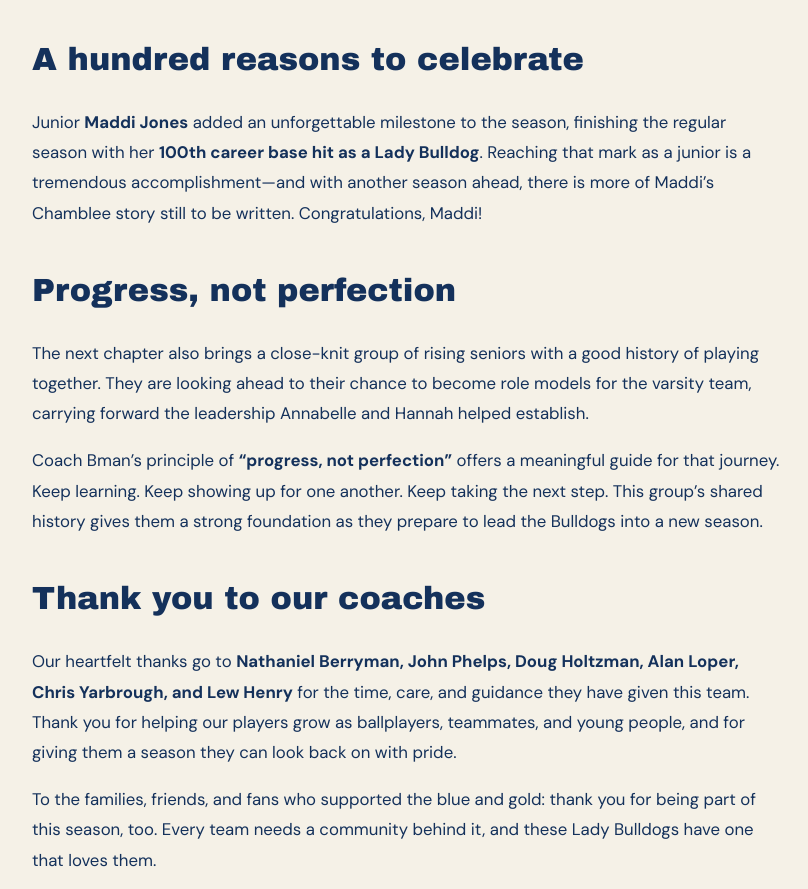
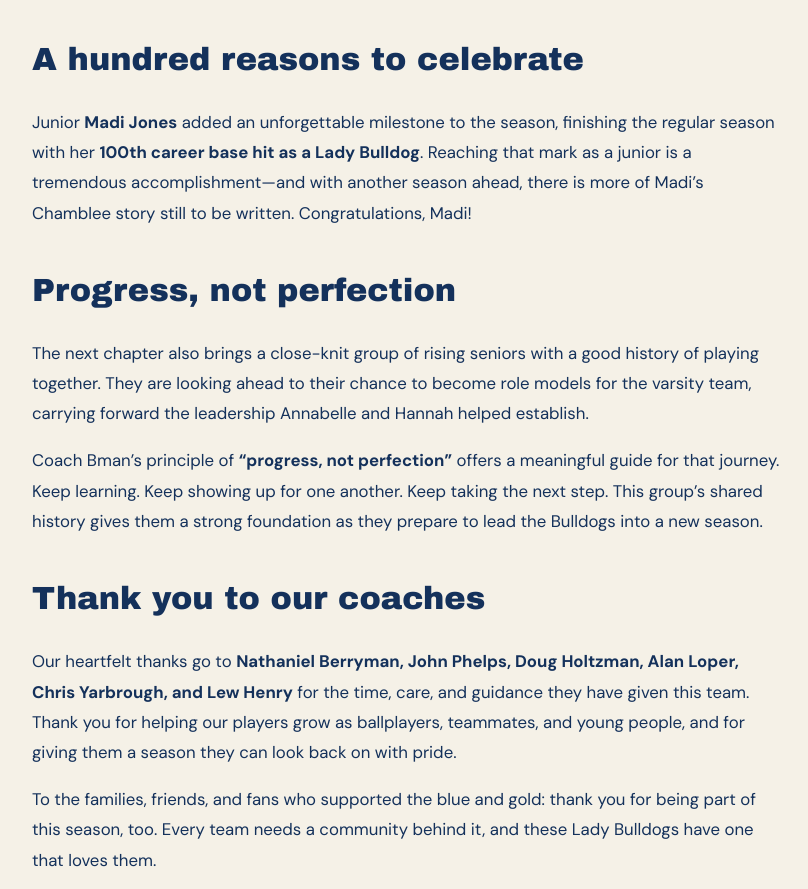
Before and after one commit to tedweb/chamblee-softball, an Astro site: page /articles/season-tribute-2026 in a window 1280 px wide. Shown: the part 1932-2821 px from the top of the page, without its empty margins (232-1040 px from the left). Built offline with nearby package versions, Linux system fonts and the light colour scheme; Astro itself is replaced by a stand-in of ours; a web font is replaced by a local one.

Commit message:
fix: correct Madi Jones spelling in season tribute

```diff
--- a/src/pages/articles/season-tribute-2026.astro
+++ b/src/pages/articles/season-tribute-2026.astro
@@ -28,7 +28,7 @@ import { seasonTribute } from "../../data/articles";
         <p>To Annabelle and Hannah: thank you for everything you have given Chamblee softball. As you finish your time at Chamblee High School and look ahead to your next big endeavors, your Bulldog family is cheering you on. May the next chapter bring new friendships, exciting opportunities, and every reason to keep believing in yourselves.</p>
 
         <h2>A hundred reasons to celebrate</h2>
-        <p>Junior <strong>Maddi Jones</strong> added an unforgettable milestone to the season, finishing the regular season with her <strong>100th career base hit as a Lady Bulldog</strong>. Reaching that mark as a junior is a tremendous accomplishment—and with another season ahead, there is more of Maddi’s Chamblee story still to be written. Congratulations, Maddi!</p>
+        <p>Junior <strong>Madi Jones</strong> added an unforgettable milestone to the season, finishing the regular season with her <strong>100th career base hit as a Lady Bulldog</strong>. Reaching that mark as a junior is a tremendous accomplishment—and with another season ahead, there is more of Madi’s Chamblee story still to be written. Congratulations, Madi!</p>
 
         <h2>Progress, not perfection</h2>
         <p>The next chapter also brings a close-knit group of rising seniors with a good history of playing together. They are looking ahead to their chance to become role models for the varsity team, carrying forward the leadership Annabelle and Hannah helped establish.</p>
```
